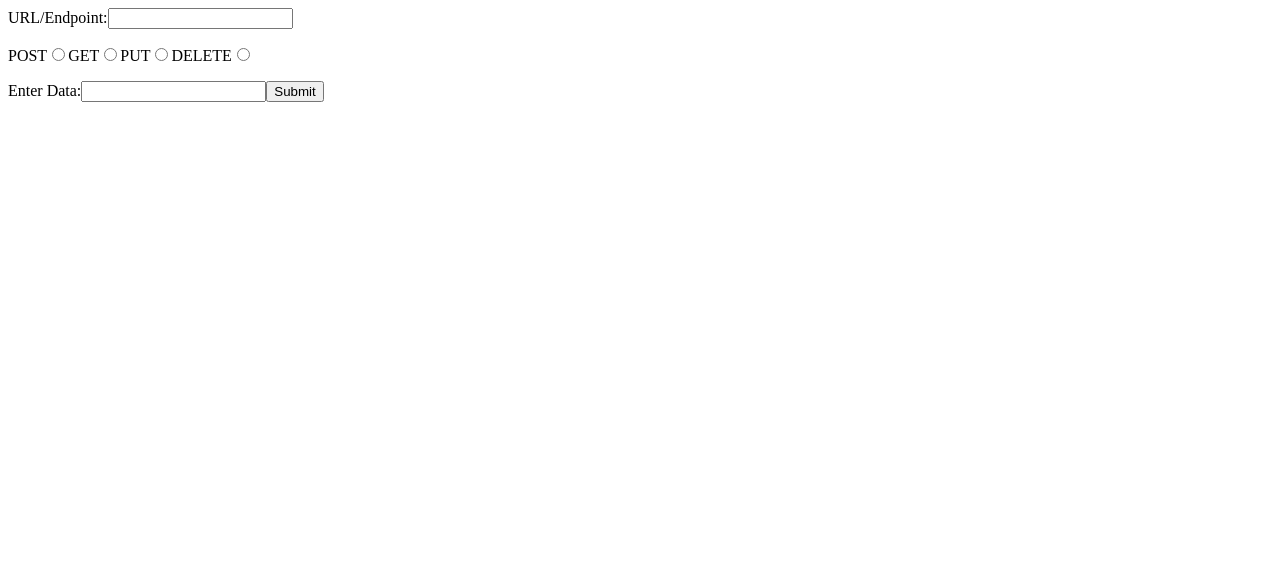
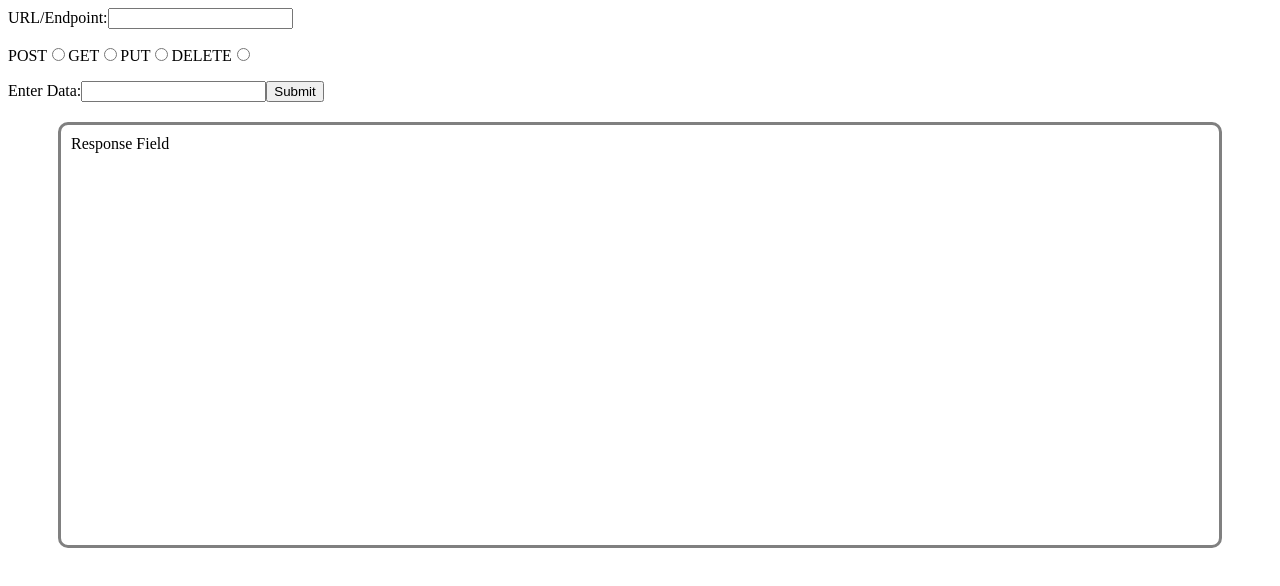
Before and after one commit to franco-ortega/lab-react-ct03-resty, a React app: page / in a window 1280 px wide. Shown: the top 586 px of the page. Built offline with nearby package versions, Linux system fonts and the light colour scheme.

Commit message:
add initial response field in Response.jsx and stylings in Response.css

```diff
--- a/src/components/app/App.jsx
+++ b/src/components/app/App.jsx
@@ -1,12 +1,14 @@
 import React, { Component } from 'react';
 import Request from '../requests/Request';
+import Response from '../response/Response';
 
 export default class App extends Component {
   render() {
     return (
       <>
         <Request />
+        <Response />
       </>
-    )
+    );
   }
 }
--- /dev/null
+++ b/src/components/response/Response.css
@@ -0,0 +1,8 @@
+.Response {
+    margin: 20px 50px;
+    padding: 10px;
+    height: 50vh;
+
+    border: solid 3px gray;
+    border-radius: 10px;
+}
--- a/src/components/response/Response.jsx
+++ b/src/components/response/Response.jsx
@@ -0,0 +1,16 @@
+import React, { Component } from 'react';
+import styles from './Response.css';
+
+export default class Response extends Component {
+  render() {
+    return (
+      <>
+        <section
+          className={styles.Response}
+        >
+            Response Field
+        </section>
+      </>
+    );
+  }
+}
```
